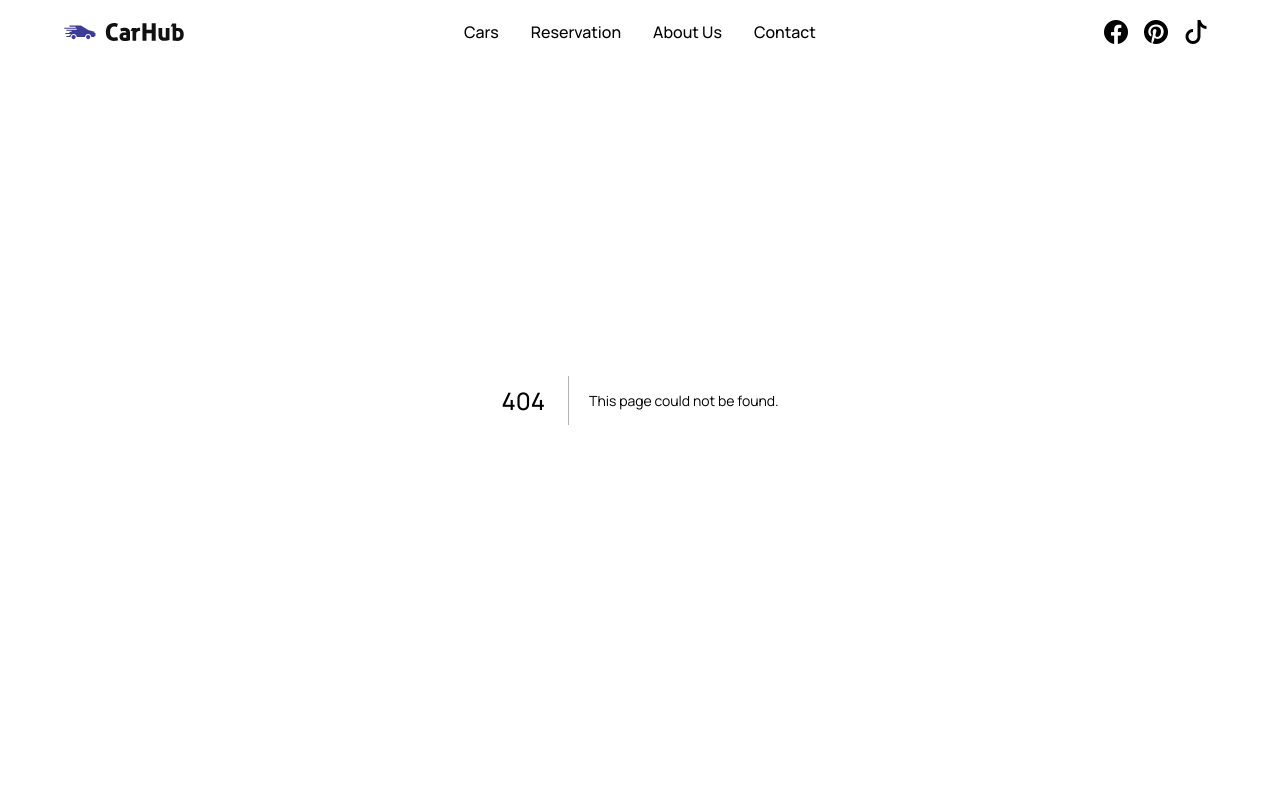
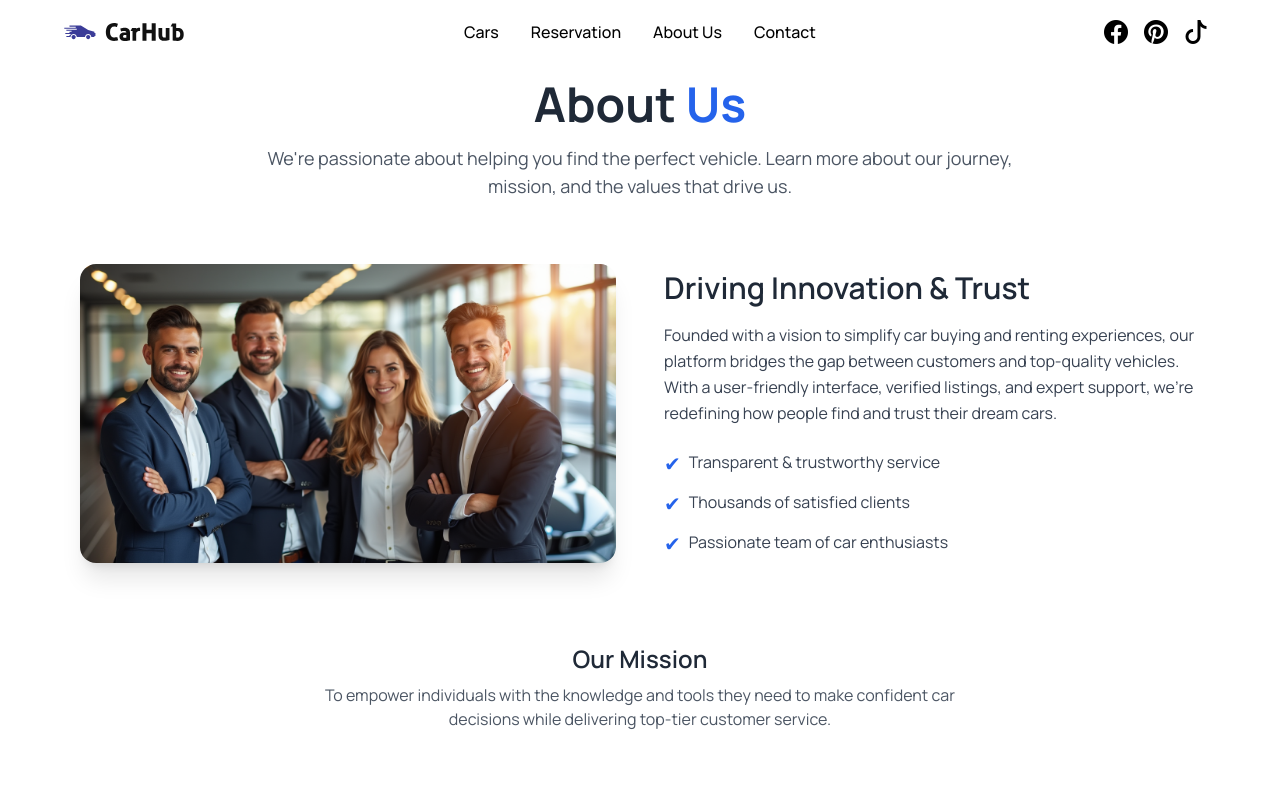
Before and after one commit to LahNabil/car-rental, a Next.js app: page /about in a window 1280 px wide. Before the commit this address had no page. Shown: the top 800 px of the page. Built offline with nearby package versions, Linux system fonts and the light colour scheme.

Commit message:
adding cars page

```diff
--- /dev/null
+++ b/app/about/page.tsx
@@ -0,0 +1,69 @@
+import React from 'react'
+import Image from 'next/image'
+
+const AboutPage = () => {
+  return (
+    <div>
+        <section className="bg-white text-gray-800 py-20">
+  <div className="container mx-auto px-6 md:px-12 lg:px-20">
+    {/* Header */}
+    <div className="text-center mb-16">
+      <h1 className="text-4xl md:text-5xl font-bold mb-4">
+        About <span className="text-blue-600">Us</span>
+      </h1>
+      <p className="text-lg text-gray-600 max-w-3xl mx-auto">
+        We're passionate about helping you find the perfect vehicle. Learn more about our journey, mission, and the values that drive us.
+      </p>
+    </div>
+
+    {/* Content */}
+    <div className="grid md:grid-cols-2 gap-12 items-center">
+      {/* Image / Illustration */}
+      <Image
+        src="/assets/about-us-car.webp"
+        alt="Our Team"
+        className="rounded-2xl shadow-xl w-full h-auto object-cover"
+        width={600}
+        height={400}
+      />
+
+      {/* Textual Content */}
+      <div>
+        <h2 className="text-3xl font-semibold mb-4">
+          Driving Innovation & Trust
+        </h2>
+        <p className="text-gray-700 mb-6 leading-relaxed">
+          Founded with a vision to simplify car buying and renting experiences, our platform bridges the gap between customers and top-quality vehicles. With a user-friendly interface, verified listings, and expert support, we’re redefining how people find and trust their dream cars.
+        </p>
+        <ul className="space-y-3 text-gray-700">
+          <li className="flex items-start gap-2">
+            <span className="text-blue-600 text-xl">✔</span>
+            Transparent & trustworthy service
+          </li>
+          <li className="flex items-start gap-2">
+            <span className="text-blue-600 text-xl">✔</span>
+            Thousands of satisfied clients
+          </li>
+          <li className="flex items-start gap-2">
+            <span className="text-blue-600 text-xl">✔</span>
+            Passionate team of car enthusiasts
+          </li>
+        </ul>
+      </div>
+    </div>
+
+    {/* Team / Stats / Mission Section (Optional) */}
+    <div className="mt-20 text-center">
+      <h3 className="text-2xl font-semibold mb-2">Our Mission</h3>
+      <p className="text-gray-600 max-w-2xl mx-auto">
+        To empower individuals with the knowledge and tools they need to make confident car decisions while delivering top-tier customer service.
+      </p>
+    </div>
+  </div>
+</section>
+
+    </div>
+  )
+}
+
+export default AboutPage
--- /dev/null
+++ b/app/cars/page.tsx
@@ -0,0 +1,63 @@
+"use client";
+
+import { useState } from "react";
+import { cars as allCars } from "@data/data";
+import { CarCard, SearchBar, CustomFilter } from "@components";
+import { fuels, yearsOfProduction } from "@constants";
+
+export default function CarsPage() {
+  const [searchParams, setSearchParams] = useState({
+    manufacturer: "",
+    model: "",
+    year: "",
+    fuel: "",
+  });
+
+  const filteredCars = allCars.filter((car) => {
+    const matchManufacturer = searchParams.manufacturer
+      ? car.make.toLowerCase().includes(searchParams.manufacturer.toLowerCase())
+      : true;
+
+    const matchModel = searchParams.model
+      ? car.model.toLowerCase().includes(searchParams.model.toLowerCase())
+      : true;
+
+    const matchFuel = searchParams.fuel
+      ? car.fuel_type.toLowerCase() === searchParams.fuel.toLowerCase()
+      : true;
+
+    const matchYear = searchParams.year
+      ? car.year === Number(searchParams.year)
+      : true;
+
+    return matchManufacturer && matchModel && matchFuel && matchYear;
+  });
+
+  return (
+    <main className="max-w-screen-xl mx-auto px-4 py-12">
+      <div className="mb-8 text-center mt-20">
+        <h1 className="text-4xl font-extrabold mb-2">Browse All Cars</h1>
+        <p className="text-gray-600">Find the car that suits you best</p>
+      </div>
+
+      <div className="flex flex-col md:flex-row md:items-end gap-4 md:gap-8 mb-10">
+        <SearchBar
+        />
+        <div className='home__filter-container'>
+            <CustomFilter title='fuel' options={fuels} />
+            <CustomFilter title='year' options={yearsOfProduction} />
+          </div>
+      </div>
+
+      <div className="grid sm:grid-cols-2 lg:grid-cols-3 xl:grid-cols-4 gap-8">
+        {filteredCars.length > 0 ? (
+          filteredCars.map((car, index) => <CarCard key={index} car={car} />)
+        ) : (
+          <div className="col-span-full text-center text-xl text-gray-700 font-semibold">
+            No cars match your criteria.
+          </div>
+        )}
+      </div>
+    </main>
+  );
+}
--- a/components/Navbar.tsx
+++ b/components/Navbar.tsx
@@ -22,7 +22,7 @@ const NavBar = () => (
       <div>
       <ul className='flex gap-8 items-center text-sm sm:text-base font-medium'>
         <li>
-          <Link href='/' className='hover:text-blue-600 transition'>
+          <Link href='/cars' className='hover:text-blue-600 transition'>
             Cars
           </Link>
         </li>
```
Also changed, not shown: public/assets/about-us-car.webp (added).
